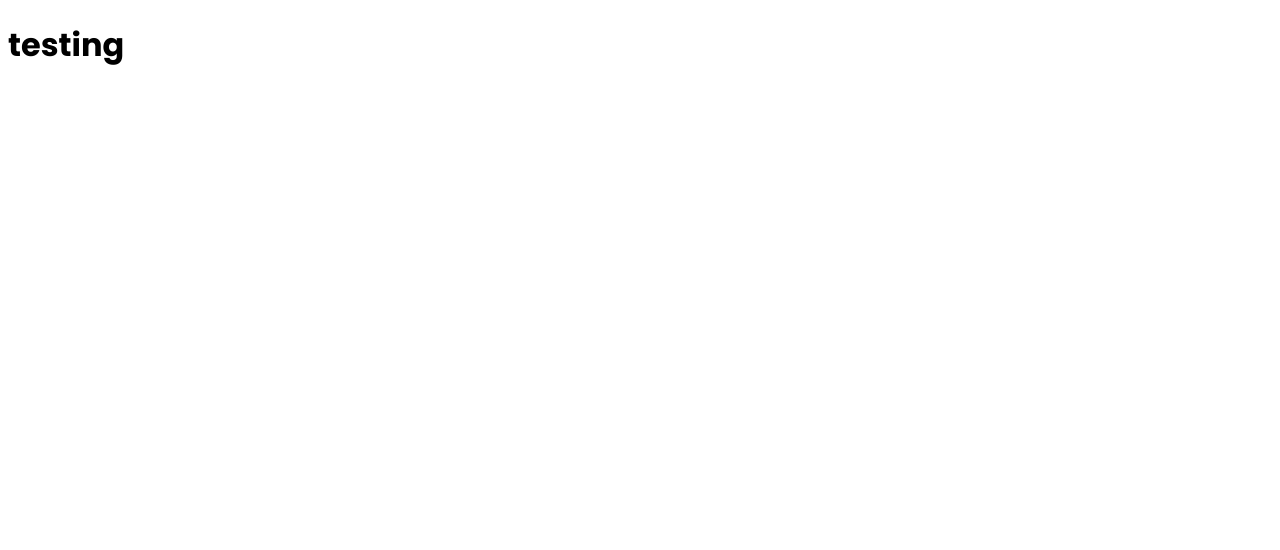
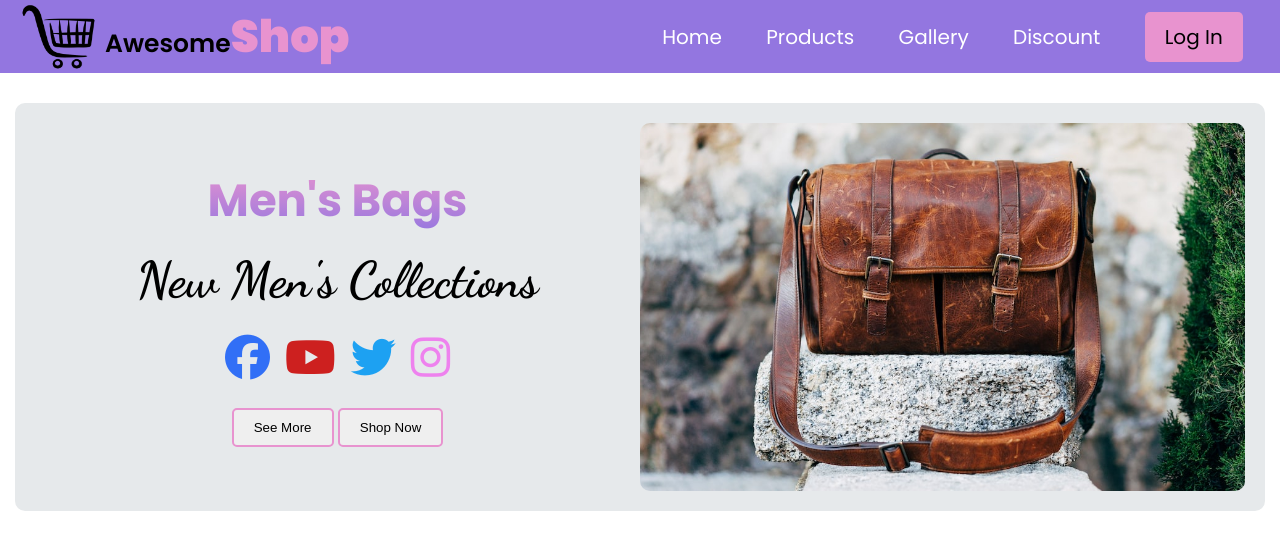
Before and after one commit to shahinkhalasi/awesome-shop-website, a plain HTML site: page index.html in a window 1280 px wide. Drawn offline with Linux system fonts and the light colour scheme.

Commit message:
added banner section

```diff
--- a/index.html
+++ b/index.html
@@ -1,13 +1,61 @@
 <!DOCTYPE html>
 <html lang="en">
+
 <head>
     <meta charset="UTF-8">
     <meta name="viewport" content="width=device-width, initial-scale=1.0">
     <title>Awesome Shop</title>
     <link rel="stylesheet" href="./styles/style.css">
     <link rel="stylesheet" href="./styles/responsive.css">
+    <link rel="stylesheet" href="https://cdnjs.cloudflare.com/ajax/libs/font-awesome/6.5.1/css/all.min.css"
+        integrity="sha512-DTOQO9RWCH3ppGqcWaEA1BIZOC6xxalwEsw9c2QQeAIftl+Vegovlnee1c9QX4TctnWMn13TZye+giMm8e2LwA=="
+        crossorigin="anonymous" referrerpolicy="no-referrer" />
 </head>
+
 <body>
-    <h1>testing</h1>
+    <header class="header">
+        <!-- NavBar Section Starts Here -->
+        <nav class="header-section">
+            <div class="nav-container">
+                <img src="./images/logo/logo.png" alt="">
+                <p>Awesome<span class="special">Shop</span></p>
+            </div>
+            <div class="items-container">
+                <a href="">Home</a>
+                <a href="">Products</a>
+                <a href="">Gallery</a>
+                <a href="">Discount</a>
+                <div class="login-button">
+                    <a href="">Log In</a>
+                </div>
+            </div>
+        </nav>
+        <!-- NavBar Section Ends Here -->
+    </header>
+    <main>
+        <!-- Banner Section Starts Here -->
+        <section class="banner-section">
+            <div class="text-container">
+                <h1 class="banner-heading">Men's Bags</h1>
+                <p id="collections">New Men's Collections</p>
+                <div class="icons">
+                    <span><i style="color: #316FF6;" class="fa-brands fa-facebook"></i></span>
+                    <span><i style="color: #CD201F;" class="fa-brands fa-youtube"></i></span>
+                    <span><i style="color: #1DA1F2;" class="fa-brands fa-twitter"></i></span>
+                    <span><i style="color: violet ;" class="fa-brands fa-instagram"></i></span>
+                </div>
+                <div>
+                    <button class="common-button">See More</button>
+                    <button class="common-button">Shop Now</button>
+                </div>
+            </div>
+            <div class="banner-image-container">
+                <img src="./images/banner-image/bag-picture.jpg" alt="">
+            </div>
+        </section>
+        <!-- Banner Section Ends Here -->
+    </main>
+    <footer></footer>
 </body>
+
 </html>
--- a/styles/responsive.css
+++ b/styles/responsive.css
@@ -0,0 +1,22 @@
+@media screen and (max-width: 576px) {
+    .header-section{
+        flex-direction: column;
+        margin-left: 50px;
+    }
+    .items-container{
+        flex-direction: column;
+        margin-left: 50px;
+        gap: 20px;
+    }
+    .banner-section{
+        flex-direction: column;
+        margin-top: 40px;
+        gap: 15px;
+    }
+    .text-container{
+        width: 100%;
+    }
+    .banner-image-container{
+        width: 100%;
+    }
+}
--- a/styles/style.css
+++ b/styles/style.css
@@ -1,5 +1,114 @@
-@import url('https://fonts.googleapis.com/css2?family=Poppins:ital,wght@0,100;0,200;0,300;0,400;0,500;0,600;0,700;0,800;0,900;1,100;1,200;1,300;1,400;1,500;1,600;1,700;1,800;1,900&family=Work+Sans:ital,wght@0,100..900;1,100..900&display=swap');
+@import url('https://fonts.googleapis.com/css2?family=Dancing+Script:wght@400..700&family=Poppins:ital,wght@0,100;0,200;0,300;0,400;0,500;0,600;0,700;0,800;0,900;1,100;1,200;1,300;1,400;1,500;1,600;1,700;1,800;1,900&family=Work+Sans:ital,wght@0,100..900;1,100..900&display=swap');
+*{
+    margin: 0;
+    padding: 0;
+    box-sizing: border-box;
+}
 
 body{
     font-family: "Poppins", sans-serif;
 }
+/* NavBar Style Starts Here */
+header{
+    background-color: #9376e0;
+}
+.header-section{
+    max-width: 1250px;
+    /* background-color: red; */
+    margin: 0 auto;
+    /* border: 2px solid blue; */
+    display: flex;
+}
+.nav-container{
+    /* border: 2px solid black; */
+    min-height: 40px;
+    display: flex;
+    align-items: center;
+    /* border: 2px solid blue; */
+    width: 50%;
+}
+.nav-container img{
+    width: 90px;
+}
+.nav-container p{
+    font-size: 25px;
+    font-weight: 600;
+}
+.special{
+    color: #e893cf;
+    font-weight: 900;
+}
+.items-container{
+    /* border: 2px solid yellowgreen; */
+    width: 50%;
+    display: flex;
+    justify-content: space-around;
+    align-items: center;
+}
+.items-container a{
+    text-decoration: none;
+    font-size: 20px;
+    color: white;
+}
+.login-button{
+    padding: 10px 20px;
+    background-color:  #e893cf;
+    border-radius: 5px;
+}
+.items-container .login-button a{
+    color: black;
+}
+/* Banner Section Styles */
+.banner-section{
+    max-width: 1250px;
+    margin: 0 auto;
+    display: flex;
+    background-color: #e6e9eb;
+    margin-top: 30px;
+    border-radius: 10px;
+    padding: 20px;
+}
+.text-container{
+    width: 50%;
+    display: flex;
+    flex-direction: column;
+    align-items: center;
+    justify-content: center;
+    gap: 15px;
+}
+.banner-image-container{
+    width: 50%;
+}
+.banner-image-container img{
+    width: 100%;
+    height: 100%;
+    object-fit: cover;
+    border-radius: 10px;
+}
+.text-container h1, p, span{
+    font-size: 45px;
+}
+.banner-heading{
+    background: linear-gradient(to bottom, #e893cf, #9376e0);
+    background-clip: text;
+    color: transparent;
+    font-size: 60px;
+}
+#collections{
+    font-family: "Dancing Script", cursive;
+    font-size: 50px;
+    font-weight: 700;
+}
+.fa-brands{
+    font-size: 45px;
+}
+.icons{
+    display: flex;
+    gap: 15px;
+}
+.common-button{
+    padding: 10px 20px;
+    /* color: white; */
+    border: 2px solid #e893cf;
+    border-radius: 5px;
+}
```
